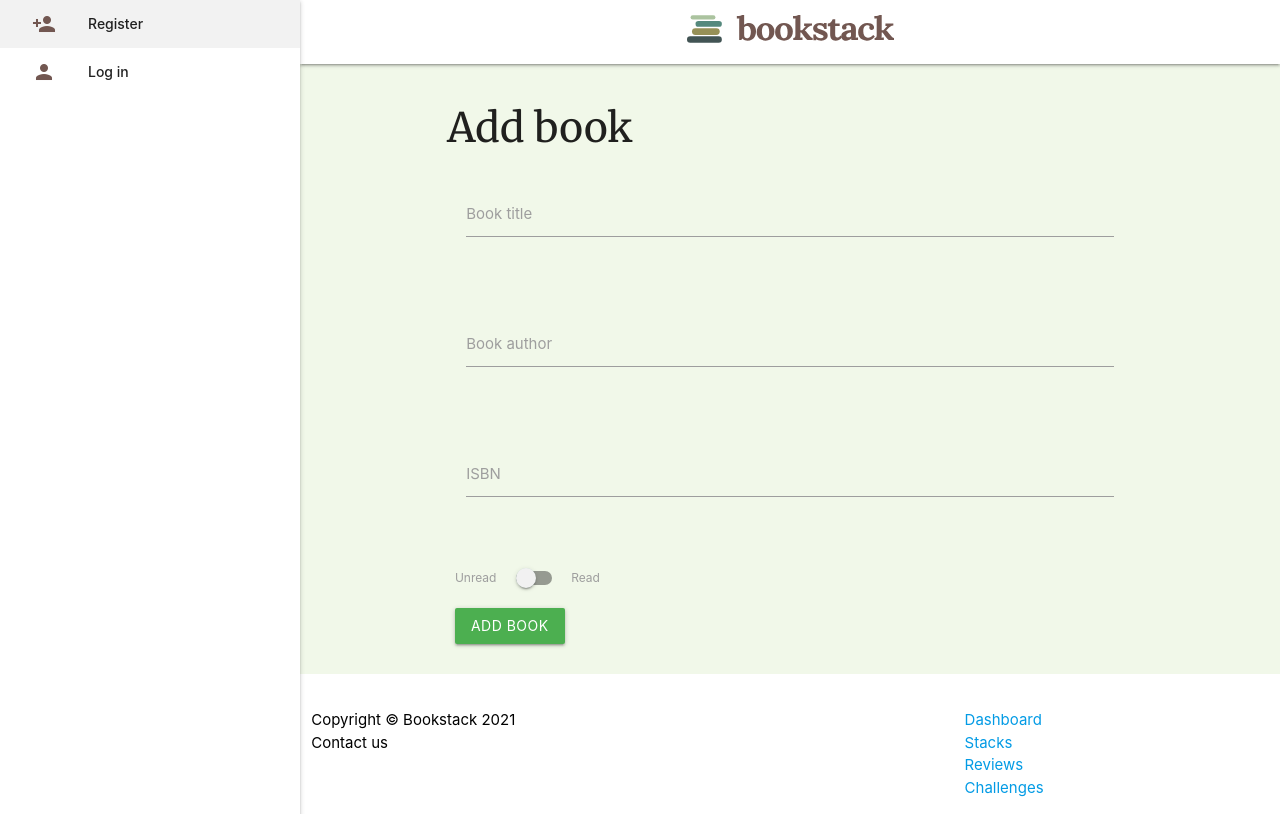
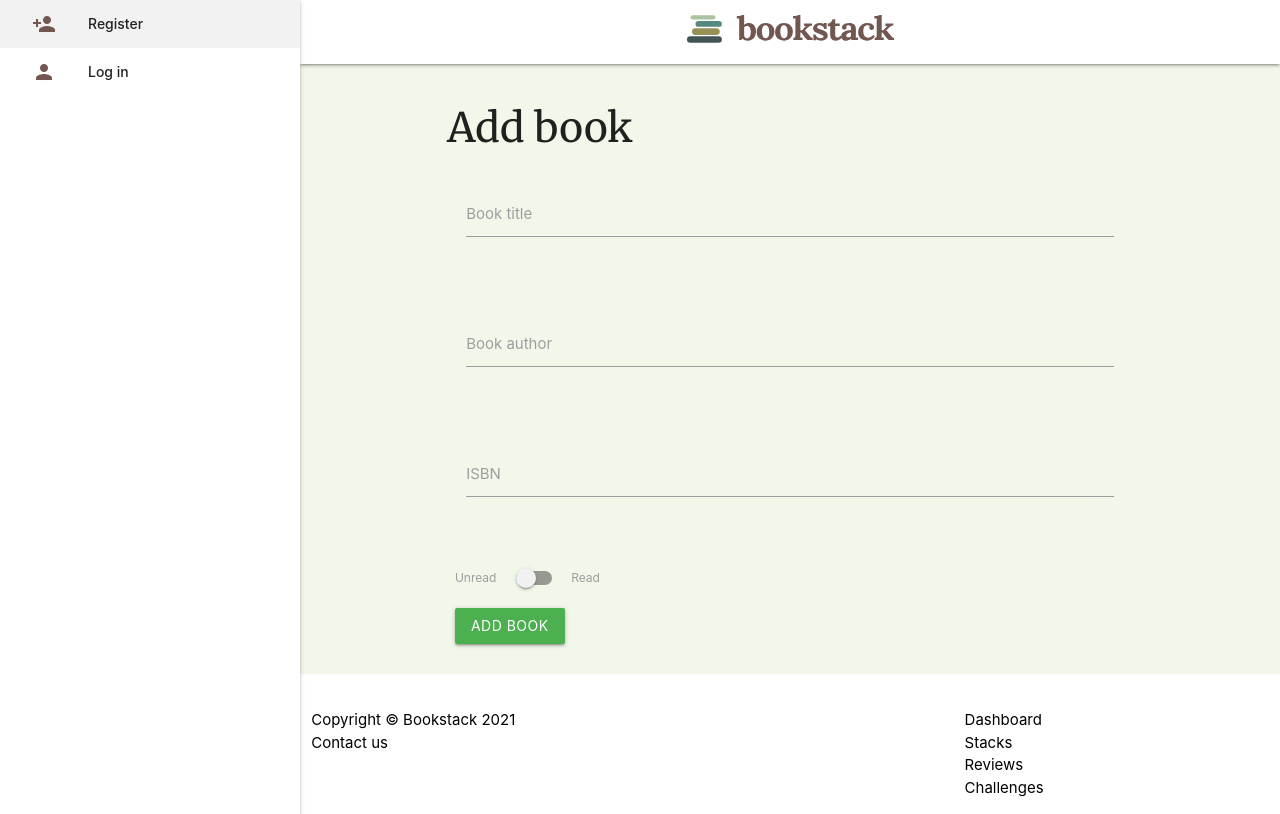
Before and after one commit to TaraRhoseyn/bookstack_web_app, a Flask app: page /add_book in a window 1280 px wide. Run offline with Flask 2, Linux system fonts and the light colour scheme; some libraries are stand-ins or nearby versions.

Commit message:
fix: Add colour class utilities to <a> elements in footer

```diff
--- a/bookstack/templates/base.html
+++ b/bookstack/templates/base.html
@@ -151,10 +151,10 @@
                 </div>
                 <div class="col l4 offset-l2 s12">
                 <ul>
-                    <li><a href="{{ url_for('main.dashboard') }}">Dashboard</a></li>
-                    <li><a href="{{ url_for('main.stack') }}">Stacks</a></li>
-                    <li><a href="{{ url_for('main.review') }}">Reviews</a></li>
-                    <li><a href="{{ url_for('main.challenge') }}">Challenges</a></li>
+                    <li><a class="black-text" href="{{ url_for('main.dashboard') }}">Dashboard</a></li>
+                    <li><a class="black-text" href="{{ url_for('main.stack') }}">Stacks</a></li>
+                    <li><a class="black-text" href="{{ url_for('main.review') }}">Reviews</a></li>
+                    <li><a class="black-text" href="{{ url_for('main.challenge') }}">Challenges</a></li>
                 </ul>
                 </div>
             </div>
```
